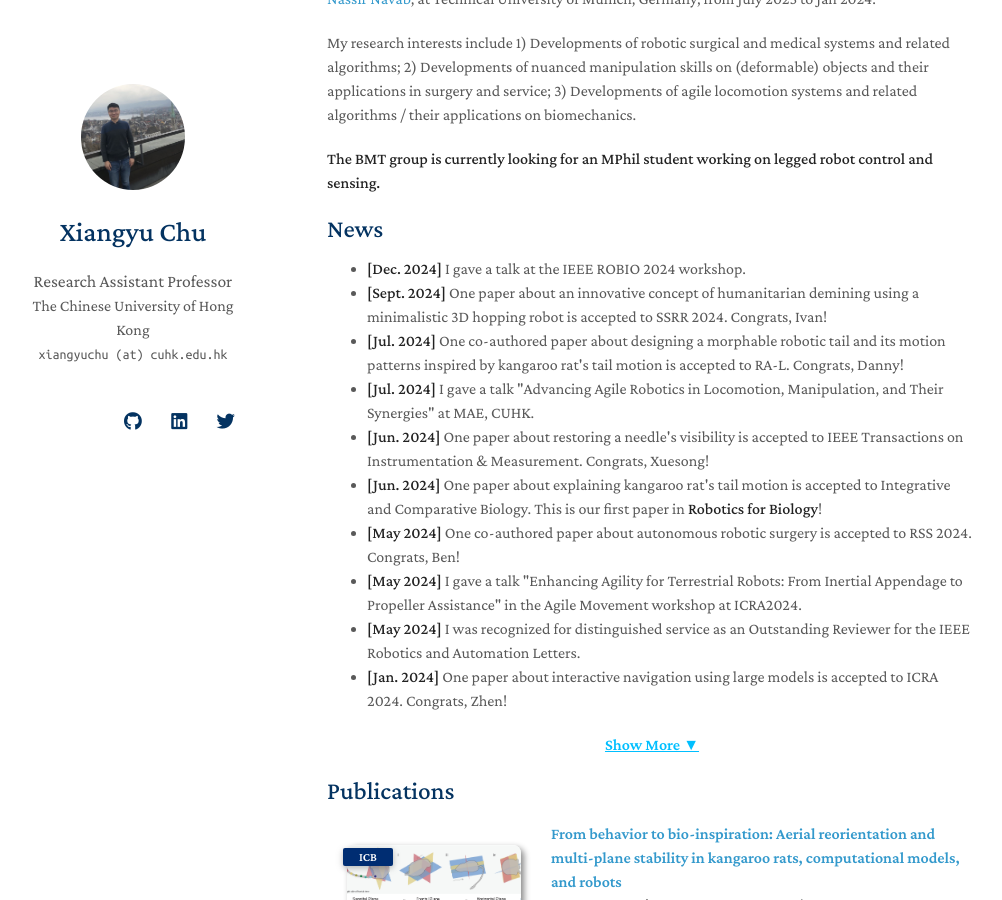
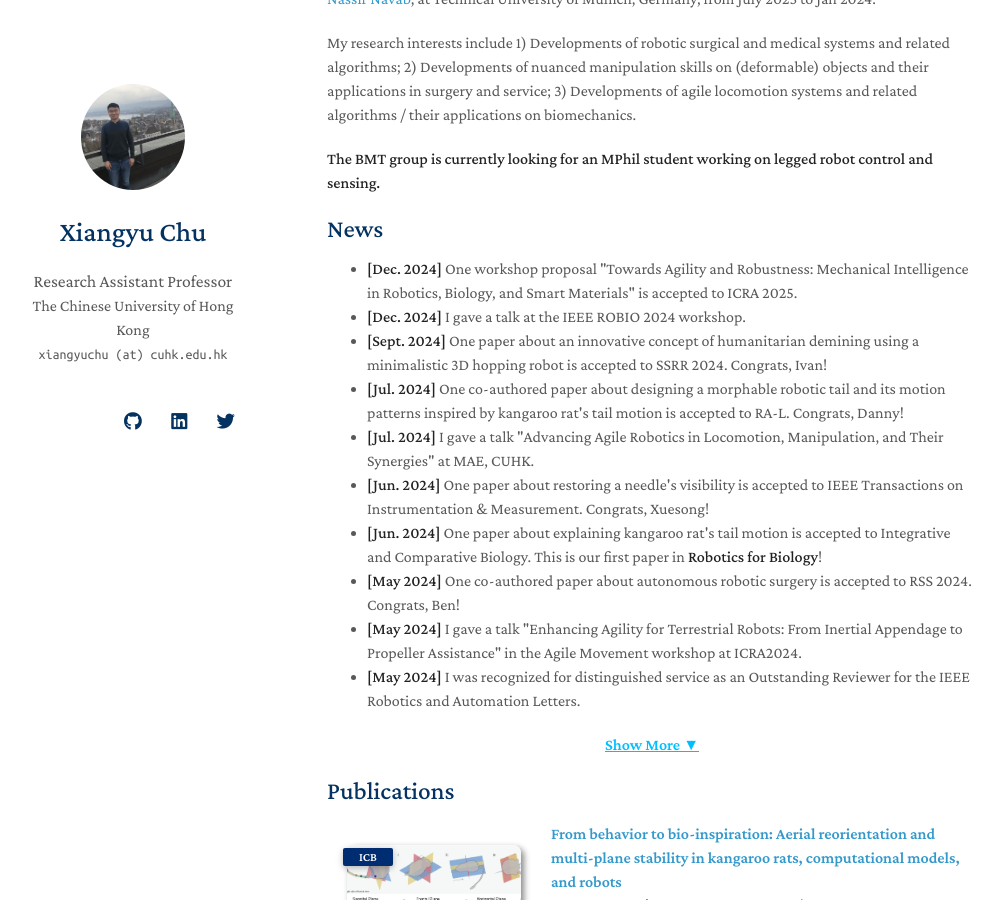
Before and after one commit to xiangyuchu03/xiangyuchu03.github.io, a Jekyll site: the page built from index.md, in a window 1280 px wide and 900 px high, scrolled down 266 px. Shown: the whole window, without its empty margins (143-1145 px from the left). Built offline with Jekyll 4.4.1, drawn with Linux system fonts in a browser that asks for light colours; nearby versions of some CDN libraries; a style sheet for code colours, icons or effects is not loaded; our own code applies the rules of GitHub Pages for plain Markdown files.

Commit message:
Update index.md

```diff
--- a/index.md
+++ b/index.md
@@ -13,6 +13,7 @@ My research interests include 1) Developments of robotic surgical and medical sy
 
 ## News
 <ul id="news-list">
+    <li class="news-item"><strong>[Dec. 2024]</strong> One workshop proposal "Towards Agility and Robustness: Mechanical Intelligence in Robotics, Biology, and Smart Materials" is accepted to ICRA 2025.</li>
     <li class="news-item"><strong>[Dec. 2024]</strong> I gave a talk at the IEEE ROBIO 2024 workshop. </li>
     <li class="news-item"><strong>[Sept. 2024]</strong> One paper about an innovative concept of humanitarian demining using a minimalistic 3D hopping robot is accepted to SSRR 2024. Congrats, Ivan! </li>
     <li class="news-item"><strong>[Jul. 2024]</strong> One co-authored paper about designing a morphable robotic tail and its motion patterns inspired by kangaroo rat's tail motion is accepted to RA-L. Congrats, Danny! </li>
```
